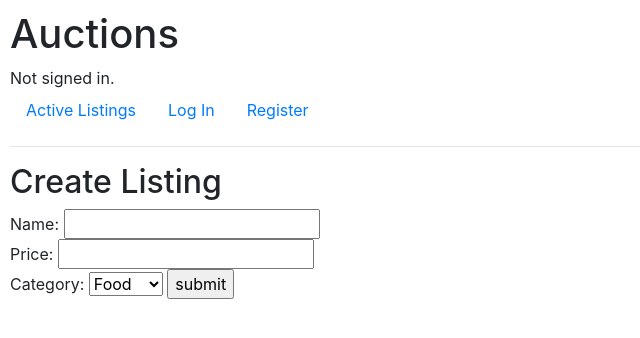
After one commit to GorskiMarekGM/Python-Project2-CS50, a Django app: page /create in a window 1280 px wide. The commit adds this page. Shown: the top 338 px of the page, without its empty margins (0-640 px from the left). Run offline with Django 3.2, Linux system fonts and the light colour scheme; data comes from the database, SQL or seed files in the repository; both versions use the stored data as it was after the commit; some libraries are stand-ins or nearby versions.

Commit message:
Data_added_to_listing

```diff
--- a/auctions/models.py
+++ b/auctions/models.py
@@ -8,21 +8,30 @@ class User(AbstractUser):
 class Category(models.Model):
     name = models.CharField(max_length=64)
 
+    def __str__(self):
+        return f"{self.name}"
+
 class Auction(models.Model):
     name = models.CharField(max_length=64)
-    price = models.IntegerField(max_length=10)
-    creation_date = models.TimeField()
+    price = models.IntegerField()
+    creation_date = models.DateTimeField()
     auction_category = models.ForeignKey(Category, on_delete=models.CASCADE, related_name="categories")
 
     def __str__(self):
-        return f"{self.id}"
+        return f"{self.id} {self.name}"
 
 class Bid(models.Model):
     price = models.IntegerField()
     auction_bid = models.ForeignKey(Auction, on_delete=models.CASCADE, related_name="bids")
     auctioner = models.ForeignKey(User, on_delete=models.CASCADE, related_name="auctioner")
 
+    def __str__(self):
+        return f"{self.price}"
+
 class Comment(models.Model):
     commenter = models.ForeignKey(User, on_delete=models.CASCADE, related_name="commenter")
     comment_to = models.ForeignKey(Auction, on_delete=models.CASCADE, related_name="auction")
     text = models.TextField()
+
+    def __str__(self):
+        return f"{self.commenter} {self.comment_to} {self.text}"
--- a/auctions/static/auctions/styles.css
+++ b/auctions/static/auctions/styles.css
@@ -1,3 +1,10 @@
 body {
     padding: 10px;
 }
+
+.listening {
+    padding: 20px;
+    border-width: 1px;
+    border-style: solid;
+    margin: 5px;
+}
--- /dev/null
+++ b/auctions/templates/auctions/create.html
@@ -0,0 +1,22 @@
+{% extends "auctions/layout.html" %}
+
+{% block body %}
+    <h2>Create Listing</h2>
+    <h3 style="color: red;">{{message}}</h3>
+    <form action="{% url 'create' %}" method="POST">
+        {% csrf_token %}
+        Name: <input type="text" name="name"><br>
+        Price: <input type="text" name="price"><br>
+        <!--Date: <input type="date" name="date"><br>-->
+
+        Category:
+        <select name="category">
+            {% for category in categories %}
+                <option value="{{category.id}}">{{category}}</option>
+            {% endfor %}
+        </select>
+
+        <input type="submit" value="submit">
+    </form>
+
+{% endblock %}
--- a/auctions/templates/auctions/layout.html
+++ b/auctions/templates/auctions/layout.html
@@ -22,6 +22,9 @@
             </li>
             {% if user.is_authenticated %}
                 <li class="nav-item">
+                    <a class="nav-link" href="{% url 'create' %}">Create Listing</a>
+                </li>
+                <li class="nav-item">
                     <a class="nav-link" href="{% url 'logout' %}">Log Out</a>
                 </li>
             {% else %}
--- a/auctions/urls.py
+++ b/auctions/urls.py
@@ -6,5 +6,6 @@ urlpatterns = [
     path("", views.index, name="index"),
     path("login", views.login_view, name="login"),
     path("logout", views.logout_view, name="logout"),
-    path("register", views.register, name="register")
+    path("register", views.register, name="register"),
+    path("create", views.create, name="create")
 ]
--- a/auctions/views.py
+++ b/auctions/views.py
@@ -3,14 +3,46 @@ from django.db import IntegrityError
 from django.http import HttpResponse, HttpResponseRedirect
 from django.shortcuts import render
 from django.urls import reverse
+from django import forms
+from datetime import datetime
 
-from .models import User
+from .models import User, Auction, Category, Bid, Comment
 
+class EntityForm(forms.Form):
+    name = forms.CharField(label = "name")
+    price = forms.CharField(label= "price")
+    category = forms.CharField(label= "category")
 
 def index(request):
-    return render(request, "auctions/index.html")
+    return render(request, "auctions/index.html",{
+        "auctions":Auction.objects.all()
+    })
 
+def create(request):
+    if request.method == "POST":
+        form = EntityForm(request.POST)
+        message=""
+        if form.is_valid():
+            name = form.cleaned_data["name"]
+            price = form.cleaned_data["price"]
+            date = datetime.now()
+            category = form.cleaned_data["category"]
+        else:
+            message = "Invalid form... Try again."
+            return render(request,"auctions/create.html",{
+                "form":form,
+                "message":message
+            })
+        get_pk = Auction.objects.order_by('-pk')[0]
+        last_pk = get_pk.pk +1
+        new_auction = Auction(last_pk,name,price,date,category)
+        new_auction.save()
 
+    return render(request, "auctions/create.html",{
+        "categories": Category.objects.all(),
+    })
+
+#-------LOGIN PART------------
 def login_view(request):
     if request.method == "POST":
 
```
Also changed, not shown: auctions/admin.py (+17 -5 lines), auctions/templates/auctions/index.html (+16 -1 lines), auctions/migrations/0005_auto_20201007_1232.py (added), auctions/migrations/0006_auto_20201007_1302.py (added), auctions/migrations/0007_remove_auction_creation_date.py (added), auctions/migrations/0008_auction_creation_date.py (added), db.sqlite3.
